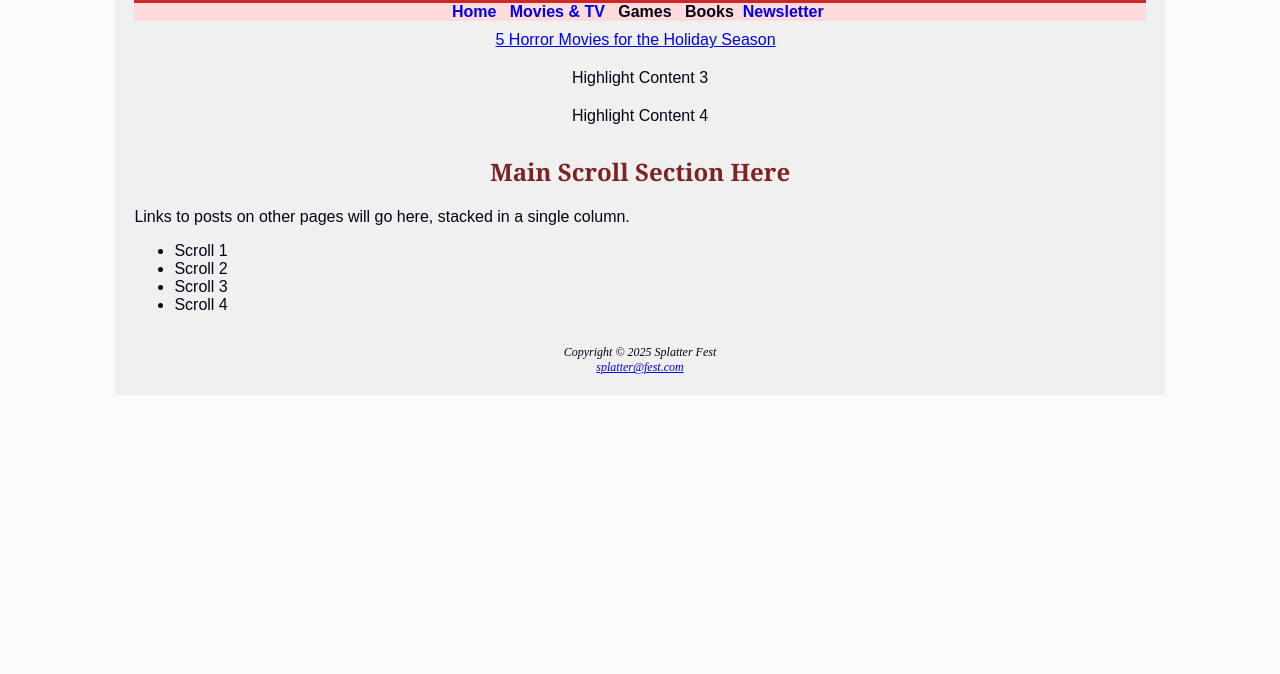
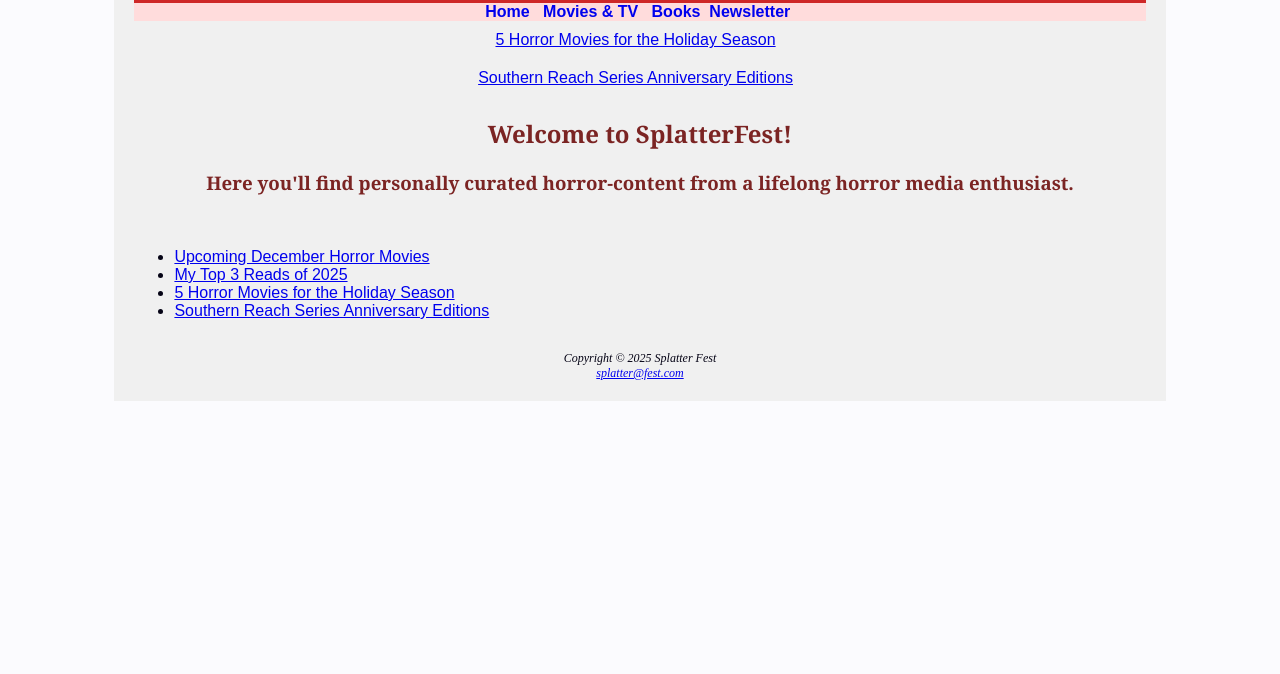
Before and after one commit to chammond185/chammond185.github.io, a plain HTML site: page index.html in a window 1280 px wide. Shown: the part 126-800 px from the top of the page. Drawn offline with Linux system fonts and the light colour scheme.

Commit message:
Revise index.html for better structure and content
Updated the HTML structure and content for improved navigation and added a meta description.

```diff
--- a/index.html
+++ b/index.html
@@ -4,32 +4,32 @@
 		<link href="splatter.css" rel="stylesheet">
 			<title>Splatter Fest</title>
 		<meta charset="utf-8">
+		<meta name="description" content="SplatterFest is a horror media enthusiast's personal curation of the best in horror movies, TV shows, and books.">
 	</head>
 	<body>
 		<div class="wrapper">
 			<header>
-				<h1>Splatter Fest</h1>
+				<a href='./index.html'><h1>Splatter Fest</h1></a>
 			</header>
 			<nav>
 				<a href="index.html">Home</a> &nbsp;
 				<a href="movies.html">Movies & TV</a> &nbsp;
-				Games &nbsp;
-				Books&nbsp;
+				<a href="books.html">Books</a>&nbsp;
 				<a href="newsletter.html">Newsletter</a>&nbsp;
 			</nav>
 			<div class="3banner-section">
-				<div class="banner-item"><a href="movies1.html">5 Horror Movies for the Holiday Season</a> &nbsp;</div>
-				<div class="banner-item">Highlight Content 3</div>
-				<div class="banner-item">Highlight Content 4</div>
+				<div class="banner-item movies"><a href="movies1.html">5 Horror Movies for the Holiday Season</a> &nbsp;</div>
+				<div class="banner-item books"><a href="books1.html">Southern Reach Series Anniversary Editions</a> &nbsp;</div>
 			</div>
 			<main>
-				<h2>Main Scroll Section Here</h2>
-					<p>Links to posts on other pages will go here, stacked in a single column.</p>
-				<ul>
-					<li>Scroll 1</li>
-					<li>Scroll 2</li>
-					<li>Scroll 3</li>
-					<li>Scroll 4</li>
+				<h2>Welcome to SplatterFest!</h2>
+				<h3>Here you'll find personally curated horror-content from a lifelong horror media enthusiast.</h3>
+					<br>
+				<ul class="stacked-list">
+					<li><a href="movies2.html">Upcoming December Horror Movies</a> &nbsp;</li>
+					<li><a href="books2.html">My Top 3 Reads of 2025</a> &nbsp;</li>
+					<li><a href="movies1.html">5 Horror Movies for the Holiday Season</a> &nbsp;</li>
+					<li><a href="books1.html">Southern Reach Series Anniversary Editions</a> &nbsp;</li>
 				</ul>
 			</main>
 			<footer>
```
